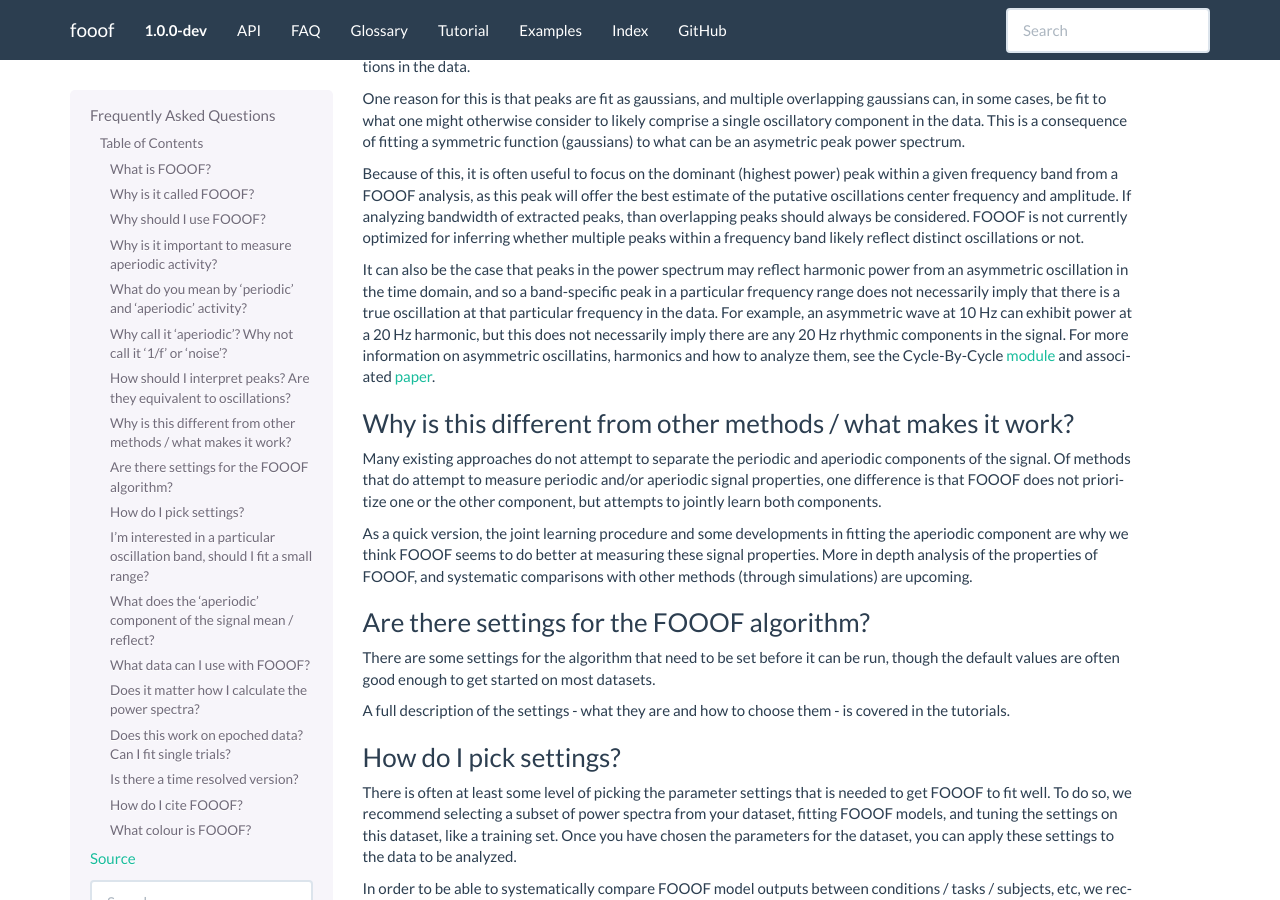
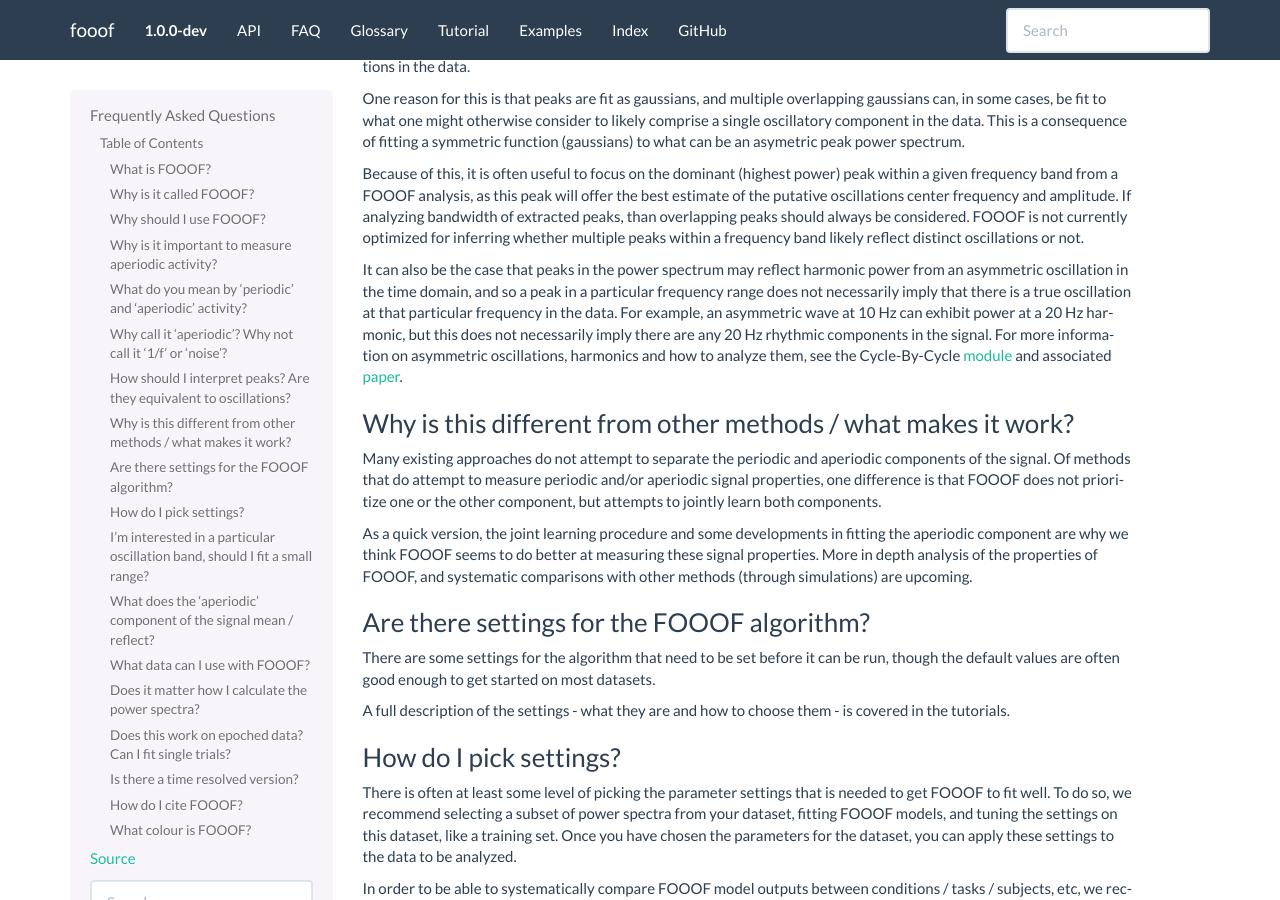
Before and after one commit to fooof-tools/fooof, a Sphinx documentation site: the page built from doc/faq.rst, in a window 1280 px wide and 900 px high, scrolled down 2303 px. Built offline with Sphinx 7.4.7, drawn with Linux system fonts in a browser that asks for light colours; pages that are not in the unit, such as notebooks, are missing from menus.

Commit message:
Fix typos

```diff
--- a/doc/faq.rst
+++ b/doc/faq.rst
@@ -134,11 +134,11 @@
 whether multiple peaks within a frequency band likely reflect distinct oscillations or not.
 
 It can also be the case that peaks in the power spectrum may reflect harmonic power from an
-asymmetric oscillation in the time domain, and so a band-specific peak in a particular
-frequency range does not necessarily imply that there is a true oscillation at that particular
-frequency in the data. For example, an asymmetric wave at 10 Hz can exhibit power at a 20 Hz harmonic,
-but this does not necessarily imply there are any 20 Hz rhythmic components in the signal.
-For more information on asymmetric oscillatins, harmonics and how to analyze them, see the Cycle-By-Cycle
+asymmetric oscillation in the time domain, and so a peak in a particular frequency range does not
+necessarily imply that there is a true oscillation at that particular frequency in the data. For example,
+an asymmetric wave at 10 Hz can exhibit power at a 20 Hz harmonic, but this does not necessarily imply
+there are any 20 Hz rhythmic components in the signal. For more information on asymmetric oscillations,
+harmonics and how to analyze them, see the Cycle-By-Cycle
 `module <https://bycycle-tools.github.io/bycycle/>`_ and associated `paper <https://doi.org/10.1101/302000>`_.
 
 Why is this different from other methods / what makes it work?
```
